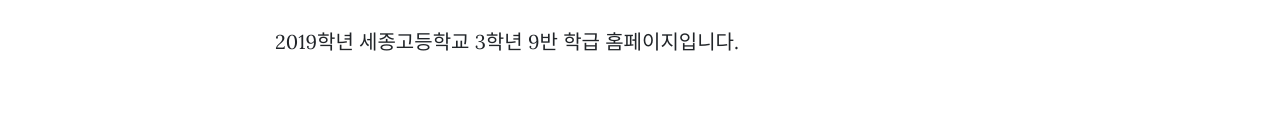
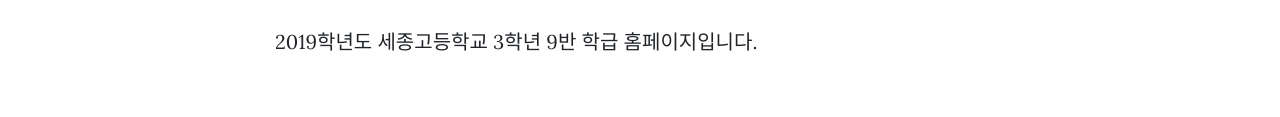
Before and after one commit to sejong3-9/sejong3-9.github.io, a website: page post.html in a window 1280 px wide. Shown: the part 657-774 px from the top of the page. Drawn offline with nearby package versions, Linux system fonts and the light colour scheme.

Commit message:
Update post.html

```diff
--- a/post.html
+++ b/post.html
@@ -71,7 +71,8 @@
         <div class="col-lg-8 col-md-10 mx-auto">
 	<div class="post-heading">
             <h1> 들어가며</h1>
-	<p> 2019학년 세종고등학교 3학년 9반 학급 홈페이지입니다.</p>
+	<p> 2019학년도 세종고등학교 3학년 9반 학급 홈페이지입니다.</p>
+
 	</div>
         </div>
       </div>
```
